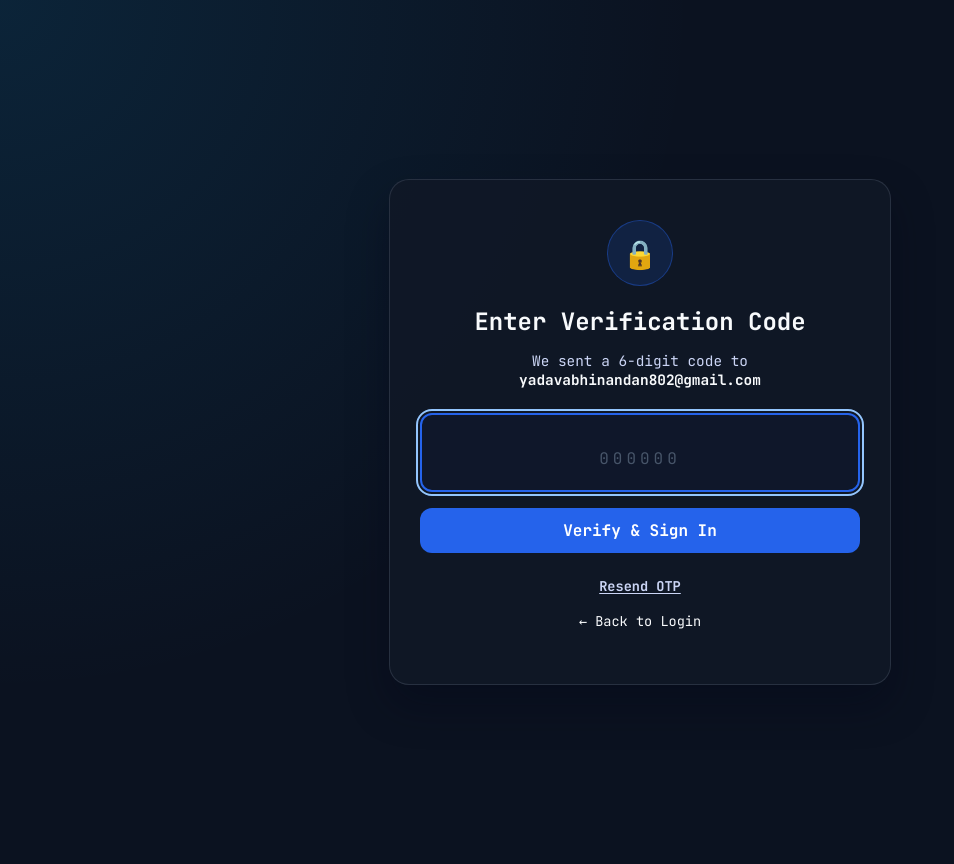
After one commit to bhinandanyadav/RetailVision, a Flask app: page /login/verify-otp in a window 1280 px wide. The commit adds this page. Shown: the whole page, without its empty margins (0-954 px from the left). Run offline with Flask 3, Linux system fonts and the light colour scheme; a user stored in the database is signed in; parts of the project's set-up code (start-up, migrations or seed data) failed here and were passed over.

Commit message:
Read some changes in OTP verification and OTP Login page

```diff
--- a/app.py
+++ b/app.py
@@ -305,6 +305,22 @@ def init_db():
         conn.execute("CREATE INDEX IF NOT EXISTS idx_alerts_source ON alerts(source_key)")
         conn.execute("CREATE INDEX IF NOT EXISTS idx_alerts_created ON alerts(created_at)")
         conn.execute("CREATE INDEX IF NOT EXISTS idx_snapshots_source_time ON analytics_snapshots(source_key, timestamp)")
+
+        conn.execute(
+            """
+            CREATE TABLE IF NOT EXISTS otp_codes (
+                id INTEGER PRIMARY KEY AUTOINCREMENT,
+                user_id INTEGER NOT NULL,
+                email TEXT NOT NULL,
+                code TEXT NOT NULL,
+                purpose TEXT NOT NULL DEFAULT 'login',
+                expires_at TIMESTAMP NOT NULL,
+                used INTEGER NOT NULL DEFAULT 0,
+                created_at TIMESTAMP NOT NULL DEFAULT CURRENT_TIMESTAMP
+            )
+            """
+        )
+        conn.execute("CREATE INDEX IF NOT EXISTS idx_otp_email_purpose ON otp_codes(email, purpose)")
     conn.close()
 init_db()
 ensure_upload_temp_dir()
@@ -355,6 +371,93 @@ def send_verification_email(email, name, token):
         return True
     except Exception as exc:
         print(f"[EMAIL] Failed to send to {email}: {exc}")
+        return False
+
+
+# ─── OTP Helpers ───
+OTP_EXPIRY_MINUTES = 10
+
+
+def generate_otp():
+    return str(secrets.randbelow(900000) + 100000)
+
+
+def create_otp(user_id, email, purpose='login'):
+    code = generate_otp()
+    from datetime import datetime, timedelta
+    expires_at = (datetime.utcnow() + timedelta(minutes=OTP_EXPIRY_MINUTES)).strftime('%Y-%m-%d %H:%M:%S')
+    conn = get_db_connection()
+    try:
+        # Invalidate any previous unused OTPs for same user+purpose
+        conn.execute(
+            "UPDATE otp_codes SET used = 1 WHERE user_id = ? AND purpose = ? AND used = 0",
+            (user_id, purpose)
+        )
+        conn.execute(
+            "INSERT INTO otp_codes (user_id, email, code, purpose, expires_at) VALUES (?, ?, ?, ?, ?)",
+            (user_id, email, code, purpose, expires_at)
+        )
+        conn.commit()
+    finally:
+        conn.close()
+    return code
+
+
+def verify_otp(email, code, purpose='login'):
+    """Returns (success: bool, user_id: int or None, error: str or None)"""
+    from datetime import datetime
+    conn = get_db_connection()
+    try:
+        row = conn.execute(
+            "SELECT id, user_id, expires_at, used FROM otp_codes WHERE email = ? AND code = ? AND purpose = ? ORDER BY id DESC LIMIT 1",
+            (email, code, purpose)
+        ).fetchone()
+        if not row:
+            return False, None, 'Invalid OTP code.'
+        if row['used']:
+            return False, None, 'OTP has already been used.'
+        expires = datetime.strptime(row['expires_at'], '%Y-%m-%d %H:%M:%S')
+        if datetime.utcnow() > expires:
+            return False, None, 'OTP has expired. Please request a new one.'
+        # Mark OTP as used
+        conn.execute("UPDATE otp_codes SET used = 1 WHERE id = ?", (row['id'],))
+        conn.commit()
+        return True, row['user_id'], None
+    finally:
+        conn.close()
+
+
+def send_otp_email(email, name, code):
+    """Send OTP email. Returns True on success, False on failure."""
+    if not SMTP_USER or not SMTP_PASS:
+        print("[EMAIL] SMTP not configured — skipping OTP email.")
+        return False
+    subject = "Your RetailVision Login Code"
+    body_html = f"""
+    <div style="font-family:JetBrains Mono,monospace;max-width:480px;margin:auto;padding:32px;background:#0f172a;border-radius:12px;color:#e2e8f0;">
+      <h2 style="color:#f1f5f9;">Login Verification</h2>
+      <p>Hi {name},</p>
+      <p>Use the following OTP to complete your login. This code expires in {OTP_EXPIRY_MINUTES} minutes.</p>
+      <div style="text-align:center;margin:24px 0;">
+        <span style="display:inline-block;padding:16px 32px;background:#1e293b;border:2px solid #2563eb;border-radius:12px;font-size:32px;font-weight:700;letter-spacing:8px;color:#60a5fa;">{code}</span>
+      </div>
+      <p style="color:#64748b;font-size:11px;">If you did not request this, ignore this email.</p>
+    </div>
+    """
+    msg = MIMEMultipart('alternative')
+    msg['From'] = SMTP_FROM
+    msg['To'] = email
+    msg['Subject'] = subject
+    msg.attach(MIMEText(body_html, 'html'))
+    try:
+        with smtplib.SMTP(SMTP_HOST, SMTP_PORT, timeout=10) as server:
+            server.starttls()
+            server.login(SMTP_USER, SMTP_PASS)
+            server.sendmail(SMTP_FROM, [email], msg.as_string())
+        print(f"[EMAIL] OTP sent to {email}")
+        return True
+    except Exception as exc:
+        print(f"[EMAIL] Failed to send OTP to {email}: {exc}")
         return False
 
 def init_upload_db():
@@ -1012,18 +1115,92 @@ def login():
                 error='Please verify your email first. Check your inbox or resend the verification link.'
             )
 
-        session['role'] = user['role'] or 'viewer'
-        session['user_id'] = user['id']
-        session['user_name'] = user['name']
-        session['user_email'] = user['email']
+        # Generate and send OTP — don't set session yet
+        otp_code = create_otp(user['id'], user['email'], purpose='login')
+        otp_sent = send_otp_email(user['email'], user['name'], otp_code)
+
+        session['otp_user_id'] = user['id']
+        session['otp_email'] = user['email']
+        session['otp_name'] = user['name']
+        session['otp_role'] = user['role'] or 'viewer'
+
         log_audit_event(
-            'login_success',
+            'login_otp_sent',
             user_id=user['id'],
             user_email=user['email'],
             ip_address=request.remote_addr
         )
+
+        if not otp_sent:
+            return redirect(url_for('login_otp_verify', error='smtp_failed'))
+
+        return redirect(url_for('login_otp_verify'))
+    return render_template('login.html', error=None, flash=flash_msg)
+
+
+@app.route('/login/verify-otp', methods=['GET', 'POST'])
+@limiter.limit("10 per minute")
+def login_otp_verify():
+    otp_user_id = session.get('otp_user_id')
+    otp_email = session.get('otp_email')
+    otp_name = session.get('otp_name')
+    otp_role = session.get('otp_role')
+
+    if not otp_user_id or not otp_email:
+        return redirect(url_for('login'))
+
+    error = None
+    error_param = request.args.get('error')
+    if error_param == 'smtp_failed':
+        error = 'Could not send OTP email. Please try again or contact support.'
+
+    if request.method == 'POST':
+        code = request.form.get('otp', '').strip()
+        if not code or len(code) != 6:
+            return render_template('otp_verify.html', email=otp_email, name=otp_name, error='Please enter a valid 6-digit OTP.')
+
+        success, user_id, otp_error = verify_otp(otp_email, code, purpose='login')
+        if not success:
+            return render_template('otp_verify.html', email=otp_email, name=otp_name, error=otp_error)
+
+        # OTP valid — complete login
+        session.pop('otp_user_id', None)
+        session.pop('otp_email', None)
+        session.pop('otp_name', None)
+        session.pop('otp_role', None)
+        session['role'] = otp_role
+        session['user_id'] = user_id
+        session['user_name'] = otp_name
+        session['user_email'] = otp_email
+
+        log_audit_event(
+            'login_success',
+            user_id=user_id,
+            user_email=otp_email,
+            ip_address=request.remote_addr
+        )
         return redirect(url_for('home'))
-    return render_template('login.html', error=None, flash=flash_msg)
+
+    return render_template('otp_verify.html', email=otp_email, name=otp_name, error=error)
+
+
+@app.route('/login/resend-otp', methods=['POST'])
+@limiter.limit("5 per minute")
+def login_resend_otp():
+    otp_user_id = session.get('otp_user_id')
+    otp_email = session.get('otp_email')
+    otp_name = session.get('otp_name')
+
+    if not otp_user_id or not otp_email:
+        return redirect(url_for('login'))
+
+    otp_code = create_otp(otp_user_id, otp_email, purpose='login')
+    otp_sent = send_otp_email(otp_email, otp_name, otp_code)
+
+    if otp_sent:
+        return redirect(url_for('login_otp_verify', msg='otp_sent'))
+    else:
+        return redirect(url_for('login_otp_verify', error='smtp_failed'))
 
 
 @app.route('/register', methods=['GET', 'POST'])
--- a/templates/login.html
+++ b/templates/login.html
@@ -270,6 +270,9 @@
                 <input id="password" name="password" type="password" autocomplete="current-password" required>
             </div>
             <button type="submit">Sign In</button>
+            <p style="margin-top: 10px; font-size: 0.8rem; color: var(--text-secondary); text-align: center;">
+                You'll receive a 6-digit OTP to verify your login.
+            </p>
             <p style="margin-top: 14px; font-size: 0.9rem; color: var(--text-secondary);">
                 New here? <a href="{{ url_for('register') }}" style="color: var(--text-primary); text-decoration: none;">Create an account</a>
             </p>
--- /dev/null
+++ b/templates/otp_verify.html
@@ -0,0 +1,217 @@
+<!DOCTYPE html>
+<html lang="en">
+<head>
+    <meta charset="UTF-8">
+    <meta name="viewport" content="width=device-width, initial-scale=1.0">
+    <title>Verify OTP - RetailVision</title>
+    <link rel="preconnect" href="https://fonts.googleapis.com">
+    <link rel="preconnect" href="https://fonts.gstatic.com" crossorigin>
+    <link href="https://fonts.googleapis.com/css2?family=JetBrains+Mono:wght@400;500;700&display=swap" rel="stylesheet">
+    <style>
+        :root {
+            --primary: #2563eb;
+            --bg: #0b1220;
+            --panel: rgba(17, 24, 39, 0.92);
+            --panel-border: rgba(148, 163, 184, 0.18);
+            --text-primary: #f8fafc;
+            --text-secondary: #cbd5f5;
+        }
+        body {
+            font-family: 'JetBrains Mono', monospace;
+            background: radial-gradient(circle at top left, rgba(14, 165, 233, 0.12), transparent 45%), var(--bg);
+            color: var(--text-primary);
+            min-height: 100vh;
+            display: flex;
+            align-items: center;
+            justify-content: center;
+            padding: 24px;
+        }
+        .card {
+            width: min(440px, 100%);
+            background: var(--panel);
+            border: 1px solid var(--panel-border);
+            border-radius: 20px;
+            padding: 40px 30px;
+            box-shadow: 0 20px 40px rgba(2, 6, 23, 0.35);
+        }
+        .icon {
+            width: 64px;
+            height: 64px;
+            border-radius: 50%;
+            background: rgba(37, 99, 235, 0.15);
+            border: 1px solid rgba(37, 99, 235, 0.4);
+            display: flex;
+            align-items: center;
+            justify-content: center;
+            font-size: 28px;
+            margin: 0 auto 20px;
+        }
+        h1 {
+            font-weight: 700;
+            font-size: 1.5rem;
+            margin-bottom: 6px;
+            text-align: center;
+        }
+        .subtitle {
+            color: var(--text-secondary);
+            margin-bottom: 24px;
+            text-align: center;
+            font-size: 0.9rem;
+        }
+        .subtitle strong {
+            color: var(--text-primary);
+        }
+        .otp-input {
+            width: 100%;
+            padding: 16px;
+            background: #0f172a;
+            border: 2px solid var(--panel-border);
+            border-radius: 12px;
+            color: var(--text-primary);
+            font-size: 32px;
+            font-weight: 700;
+            font-family: 'JetBrains Mono', monospace;
+            letter-spacing: 12px;
+            text-align: center;
+            outline: none;
+            transition: border-color 0.2s ease;
+            box-sizing: border-box;
+        }
+        .otp-input:focus {
+            border-color: #2563eb;
+        }
+        .otp-input::placeholder {
+            color: #475569;
+            letter-spacing: 4px;
+            font-size: 16px;
+            font-weight: 400;
+        }
+        button {
+            width: 100%;
+            padding: 12px 16px;
+            border-radius: 12px;
+            border: none;
+            background: var(--primary);
+            color: white;
+            font-weight: 700;
+            cursor: pointer;
+            font-family: inherit;
+            font-size: 1rem;
+            margin-top: 16px;
+            transition: opacity 0.2s ease;
+        }
+        button:hover {
+            opacity: 0.9;
+        }
+        button:focus-visible,
+        a:focus-visible,
+        input:focus-visible {
+            outline: 2px solid #93c5fd;
+            outline-offset: 2px;
+        }
+        .error {
+            background: rgba(220, 38, 38, 0.2);
+            border: 1px solid rgba(220, 38, 38, 0.4);
+            padding: 10px 12px;
+            border-radius: 10px;
+            margin-bottom: 16px;
+            color: #fecaca;
+            font-size: 0.85rem;
+        }
+        .success {
+            background: rgba(34, 197, 94, 0.15);
+            border: 1px solid rgba(34, 197, 94, 0.4);
+            padding: 10px 12px;
+            border-radius: 10px;
+            margin-bottom: 16px;
+            color: #86efac;
+            font-size: 0.85rem;
+        }
+        .resend-form {
+            text-align: center;
+            margin-top: 16px;
+        }
+        .resend-btn {
+            background: none;
+            border: none;
+            color: var(--text-secondary);
+            cursor: pointer;
+            font-family: inherit;
+            font-size: 0.85rem;
+            padding: 0;
+            width: auto;
+            margin-top: 8px;
+            text-decoration: underline;
+            text-underline-offset: 2px;
+        }
+        .resend-btn:hover {
+            color: var(--text-primary);
+        }
+        .back-link {
+            display: block;
+            text-align: center;
+            margin-top: 16px;
+            font-size: 0.85rem;
+            color: var(--text-secondary);
+        }
+        .back-link a {
+            color: var(--text-primary);
+            text-decoration: none;
+        }
+        .back-link a:hover {
+            text-decoration: underline;
+        }
+        @media (max-width: 600px) {
+            body { align-items: flex-start; padding: 16px; }
+            .card { padding: 28px 20px; border-radius: 16px; }
+            .card h1 { font-size: 1.35rem; }
+            .otp-input { font-size: 24px; letter-spacing: 8px; }
+            button { padding: 14px 16px; }
+        }
+    </style>
+</head>
+<body>
+    <main class="card">
+        <div class="icon">🔒</div>
+        <h1>Enter Verification Code</h1>
+        <p class="subtitle">We sent a 6-digit code to<br><strong>{{ email }}</strong></p>
+
+        {% if error %}
+            <div class="error" role="alert">{{ error }}</div>
+        {% endif %}
+        {% if msg == 'otp_sent' %}
+            <div class="success" role="status">New OTP sent to your email.</div>
+        {% endif %}
+
+        <form method="POST">
+            <input class="otp-input" type="text" name="otp" maxlength="6" pattern="[0-9]{6}" inputmode="numeric" autocomplete="one-time-code" placeholder="000000" autofocus required>
+            <button type="submit">Verify &amp; Sign In</button>
+        </form>
+
+        <div class="resend-form">
+            <form method="POST" action="{{ url_for('login_resend_otp') }}">
+                <button type="submit" class="resend-btn">Resend OTP</button>
+            </form>
+        </div>
+
+        <p class="back-link">
+            <a href="{{ url_for('login') }}">← Back to Login</a>
+        </p>
+    </main>
+
+    <script>
+        document.addEventListener('DOMContentLoaded', function() {
+            var otpInput = document.querySelector('.otp-input');
+            if (otpInput) {
+                otpInput.addEventListener('input', function(e) {
+                    var val = e.target.value.replace(/[^0-9]/g, '');
+                    e.target.value = val;
+                    if (val.length === 6) {
+                        e.target.form.submit();
+                    }
+                });
+            }
+        });
+    </script>
+</body>
+</html>
```
Also changed, not shown: store_tracker.sqlite.
